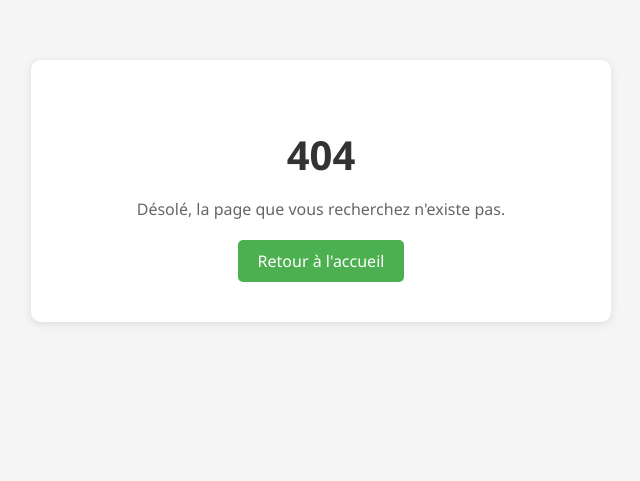
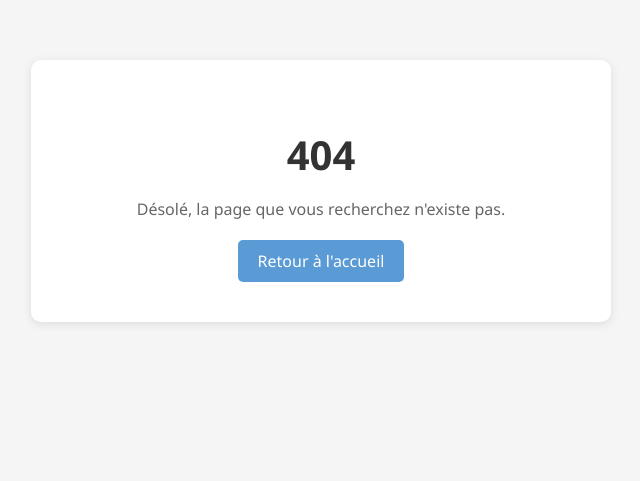
Before and after one commit to ffblan74/ProjetCommunG7D, a PHP site: page /src/index.php?page=404 in a window 1280 px wide. Shown: the part 229-710 px from the top of the page, without its empty margins (319-959 px from the left). Run offline with PHP 8.4, Linux system fonts and the light colour scheme.

Commit message:
Update 404.php (maj design)

```diff
--- a/views/common/404.php
+++ b/views/common/404.php
@@ -37,14 +37,14 @@
         .btn-home {
             display: inline-block;
             padding: 10px 20px;
-            background-color: #4CAF50;
+            background-color: #5A9BD5;
             color: white;
             text-decoration: none;
             border-radius: 5px;
             transition: background-color 0.3s;
         }
         .btn-home:hover {
-            background-color: #45a049;
+            background-color: #3C75A6;
         }
     </style>
 </head>
```
